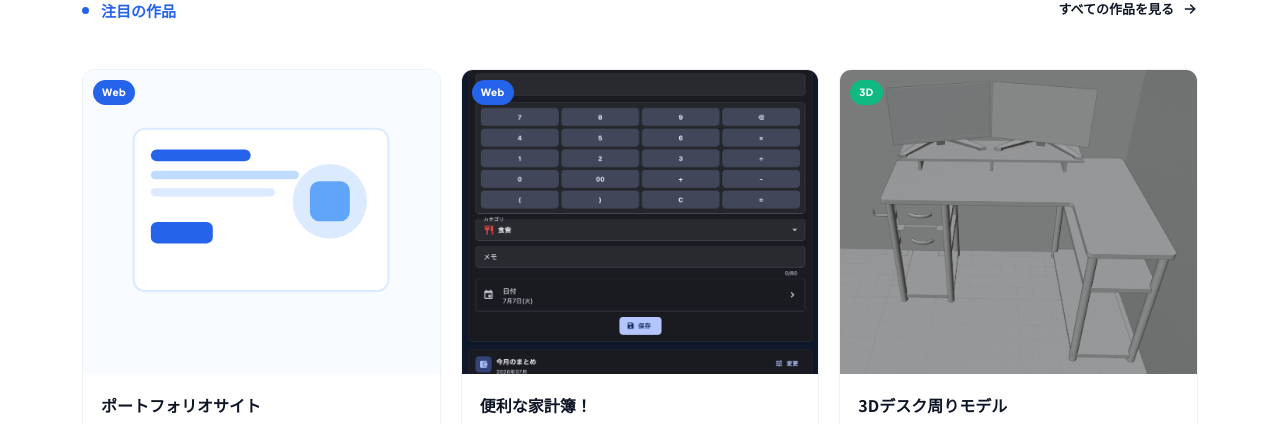
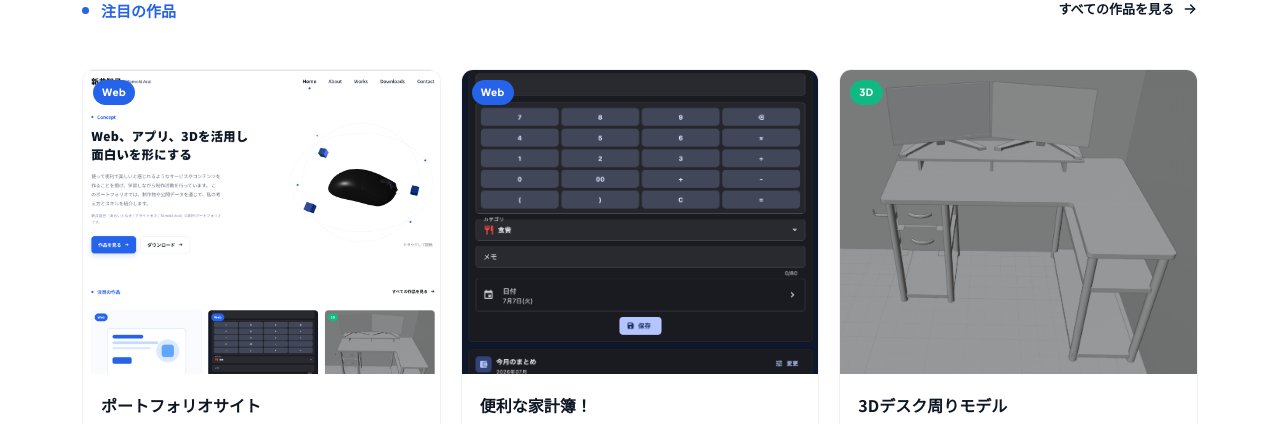
Before and after one commit to toki-0508/tomoki-arai-portfolio, a React (Vite) app: page / in a window 1280 px wide. Shown: the part 713-1137 px from the top of the page. Built offline with nearby package versions, Linux system fonts and the light colour scheme; no server answers.

Commit message:
Update portfolio project image

```diff
--- a/src/data/content.jsx
+++ b/src/data/content.jsx
@@ -94,7 +94,7 @@ export const PROJECTS = [
     catKey: 'web',
     desc: 'Reactと3D表現を組み合わせた、制作物を伝えるためのポートフォリオサイト(これ)です。',
     tags: ['React', 'Three.js', 'TypeScript', 'Tailwind CSS'],
-    image: '/images/projects/portfolio-site.svg',
+    image: '/images/projects/portfolio-site.png',
     year: '2026.06',
     overview: '自分自身の制作物や公開データを整理して見せるためのWebサイトです。白基調のUI、余白、カード、軽いモーションを組み合わせ、作品・ダウンロード・問い合わせまで自然につながる構成にしました。',
     features: ['触れる3Dオブジェクト風のヒーロー表現', '作品カードとカテゴリフィルタ', 'ダウンロード導線', 'お問い合わせフォーム']
```
Also changed, not shown: public/images/projects/portfolio-site.png (added), public/images/projects/portfolio-site.svg (deleted).
